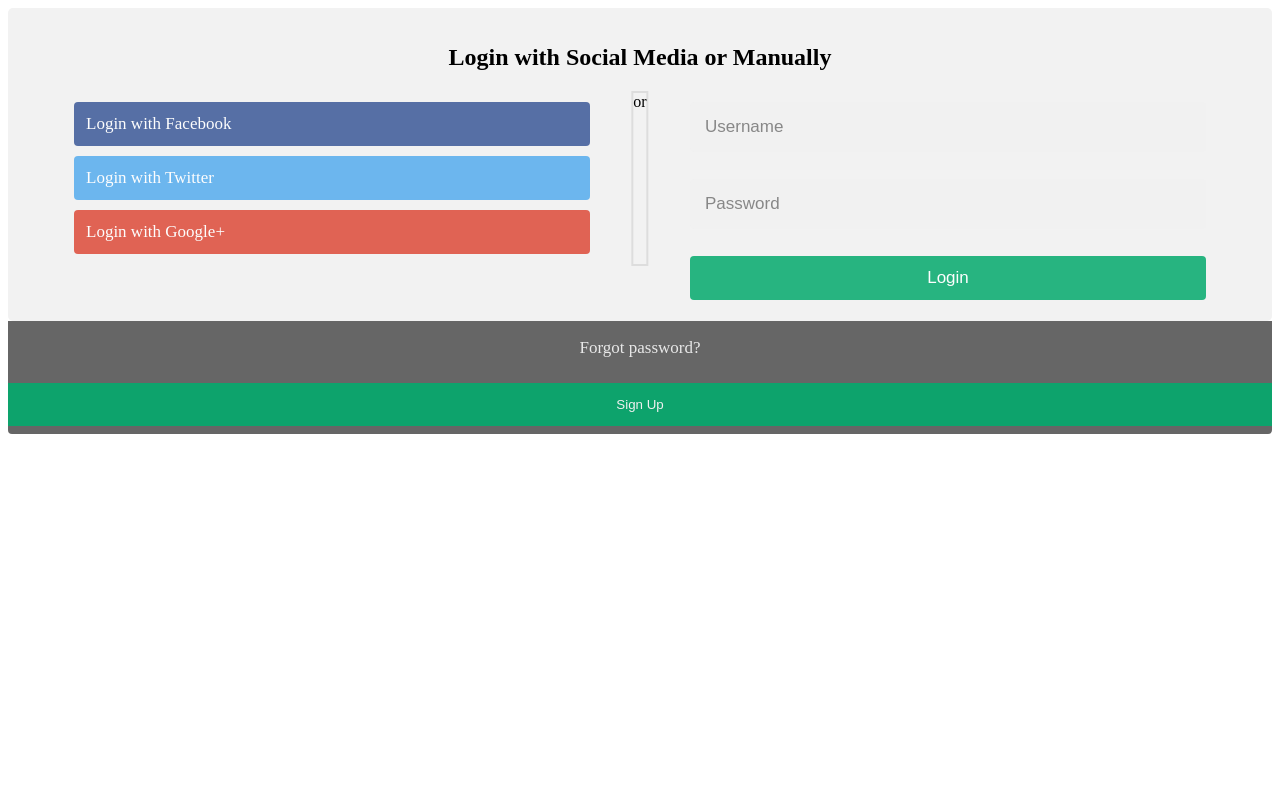
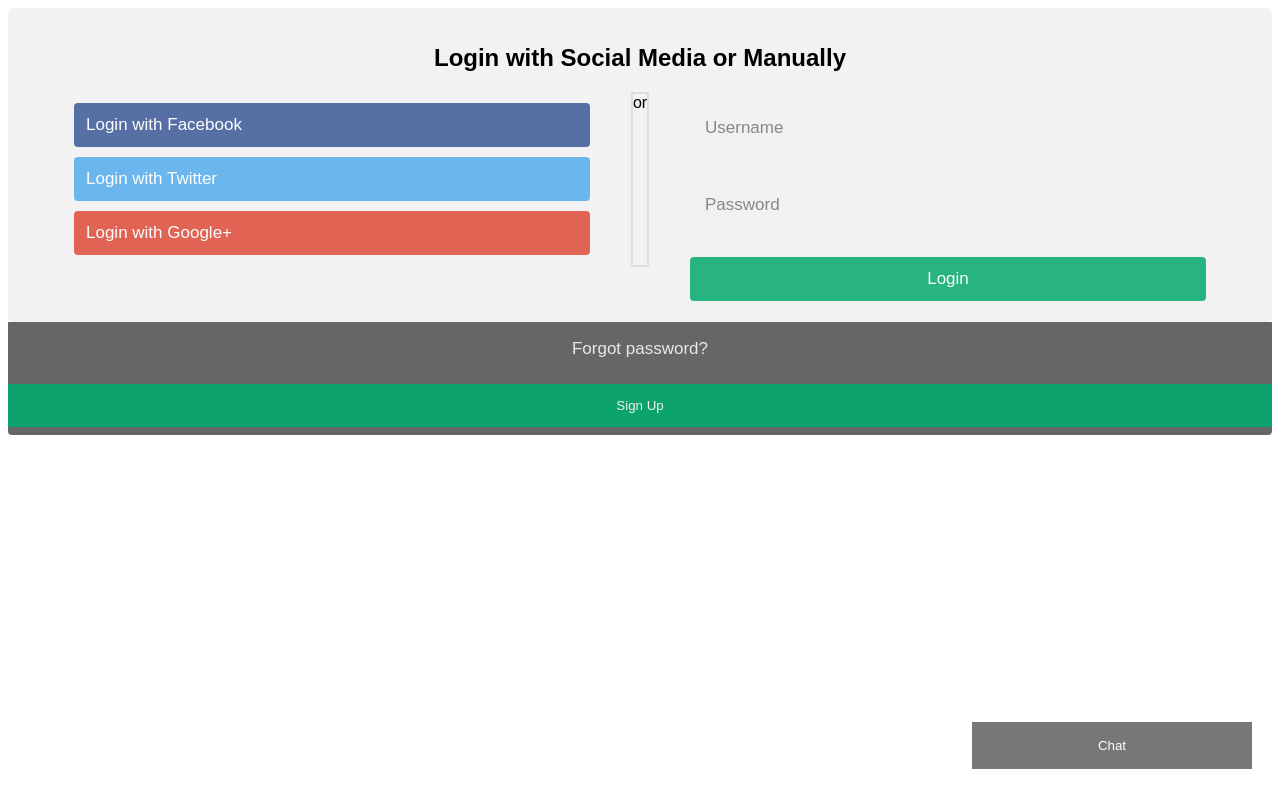
Before and after one commit to SIHTAM/ChatApp, a PHP site: page /html/index.html in a window 1280 px wide. Run offline with PHP 8.4, Linux system fonts and the light colour scheme.

Commit message:
Added an Pop-Up chat to the index.html script, and its style properties to the style.css script.

```diff
--- a/src/html/index.html
+++ b/src/html/index.html
@@ -81,5 +81,29 @@
         </div>
     </div>
 </div>
+<button class="open-button" onclick="openForm()">Chat</button>
+
+<div class="chat-popup" id="myForm">
+    <form action="/action_page.php" class="form-container">
+        <h1>Chat</h1>
+
+        <label for="msg"><b>Message</b></label>
+        <textarea placeholder="Type message.." name="msg" required></textarea>
+
+        <button type="submit" class="btn">Send</button>
+        <button type="button" class="btn cancel" onclick="closeForm()">Close</button>
+    </form>
+</div>
+
+<script>
+    function openForm() {
+        document.getElementById("myForm").style.display = "block";
+    }
+
+    function closeForm() {
+        document.getElementById("myForm").style.display = "none";
+    }
+</script>
+
 </body>
 </html>
--- a/src/stylesheets/style.css
+++ b/src/stylesheets/style.css
@@ -226,3 +226,75 @@ hr {
         width: 100%;
     }
 }
+body {font-family: Arial, Helvetica, sans-serif;}
+* {box-sizing: border-box;}
+
+/* Button used to open the chat form - fixed at the bottom of the page */
+.open-button {
+    background-color: #555;
+    color: white;
+    padding: 16px 20px;
+    border: none;
+    cursor: pointer;
+    opacity: 0.8;
+    position: fixed;
+    bottom: 23px;
+    right: 28px;
+    width: 280px;
+}
+
+/* The popup chat - hidden by default */
+.chat-popup {
+    display: none;
+    position: fixed;
+    bottom: 0;
+    right: 15px;
+    border: 3px solid #f1f1f1;
+    z-index: 9;
+}
+
+/* Add styles to the form container */
+.form-container {
+    max-width: 300px;
+    padding: 10px;
+    background-color: white;
+}
+
+/* Full-width textarea */
+.form-container textarea {
+    width: 100%;
+    padding: 15px;
+    margin: 5px 0 22px 0;
+    border: none;
+    background: #f1f1f1;
+    resize: none;
+    min-height: 200px;
+}
+
+/* When the textarea gets focus, do something */
+.form-container textarea:focus {
+    background-color: #ddd;
+    outline: none;
+}
+
+/* Set a style for the submit/send button */
+.form-container .btn {
+    background-color: #04AA6D;
+    color: white;
+    padding: 16px 20px;
+    border: none;
+    cursor: pointer;
+    width: 100%;
+    margin-bottom:10px;
+    opacity: 0.8;
+}
+
+/* Add a red background color to the cancel button */
+.form-container .cancel {
+    background-color: red;
+}
+
+/* Add some hover effects to buttons */
+.form-container .btn:hover, .open-button:hover {
+    opacity: 1;
+}
```
